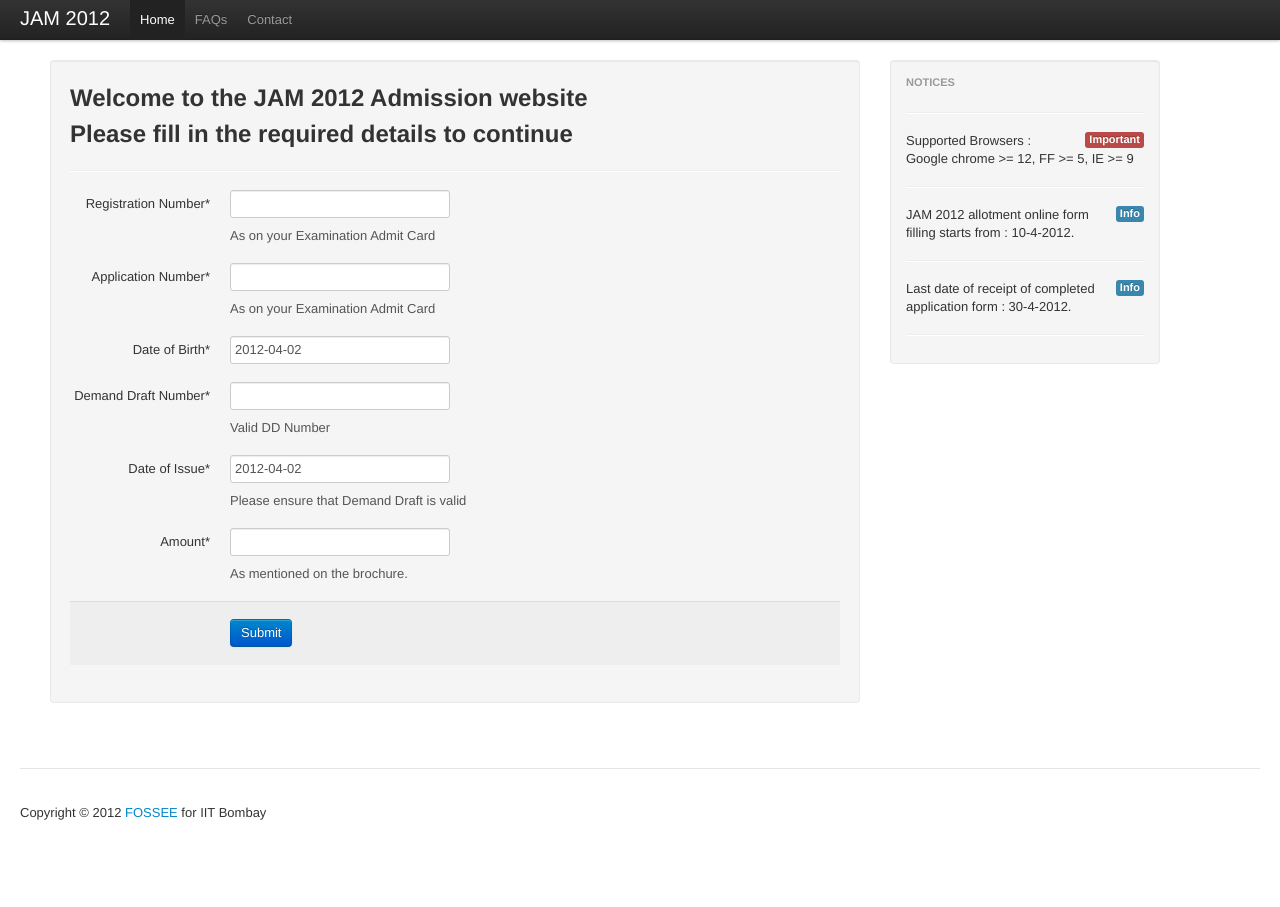
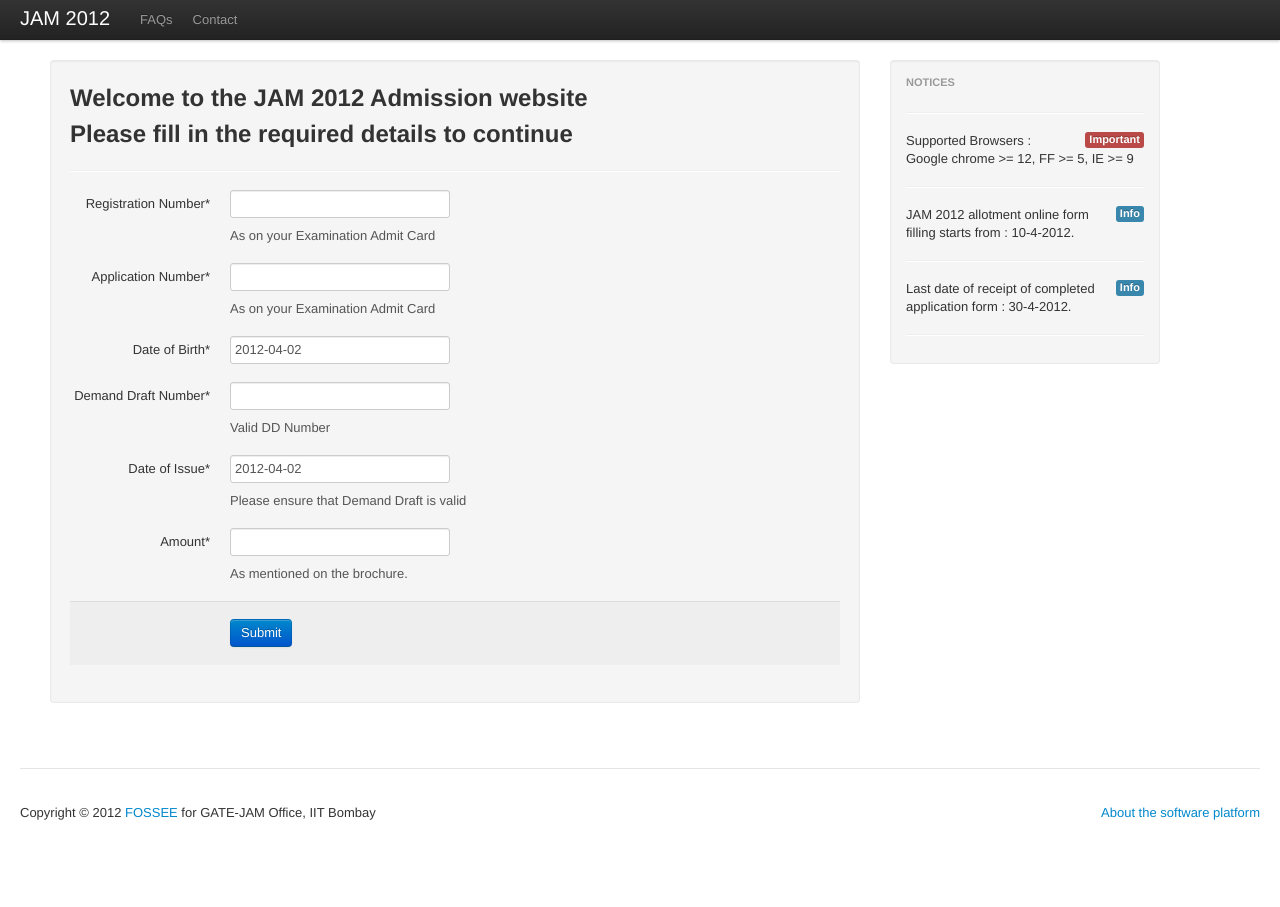
Before and after one commit to primalpop/aloha, a Django app: page /allotter/ in a window 1280 px wide. Run offline with Django 3.2, Linux system fonts and the light colour scheme; parts of the project's set-up code (start-up, migrations or seed data) failed here and were passed over; some libraries are stand-ins or nearby versions.

Commit message:
linked the about page

```diff
--- a/aloha/template/base.html
+++ b/aloha/template/base.html
@@ -42,7 +42,6 @@
           <a class="brand" href="#">JAM 2012</a>
           <div class="nav-collapse">
             <ul class="nav">
-              <li class="active"><a href="#">Home</a></li>
               <li><a href="http://www.iitb.ac.in/~pge/2k12/jam/faq.html" target="_blank">FAQs</a></li>
               <li><a href="http://www.iitb.ac.in/~pge/2k12/jam/contact.html" target="_blank">Contact</a></li>
             </ul>
@@ -84,7 +83,8 @@
         </div>
     </div>
     <footer>
-        <p>Copyright &copy; 2012 <a href="http://fossee.in">FOSSEE</a> for IIT Bombay</p>
+        <p class="pull-right"><a href="/about">About the software platform</a></p>
+        <p>Copyright &copy; 2012 <a href="http://fossee.in">FOSSEE</a> for GATE-JAM Office, IIT Bombay </p>
     </footer>
 </div> <!-- /container -->
 
--- a/aloha/urls.py
+++ b/aloha/urls.py
@@ -11,6 +11,7 @@ admin.autodiscover()
 urlpatterns = patterns('',
 	url(r'^allotter/', include('allotter.urls')),
 	url(r'^browser-version', direct_to_template, {'template': 'browser-version.html'}),
+	url(r'^about', direct_to_template, {'template': 'about.html'}),
     url(r'^robots\.txt$', lambda r: HttpResponse("User-agent: *\nDisallow: /", mimetype="text/plain")),
     # Examples:
     # url(r'^$', 'aloha.views.home', name='home'),
```
